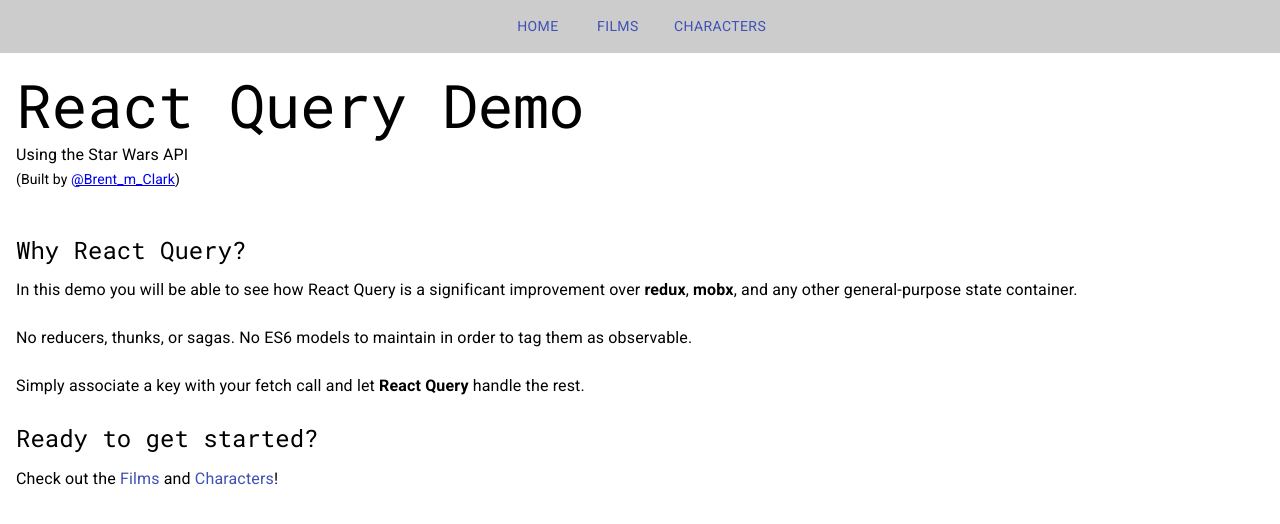
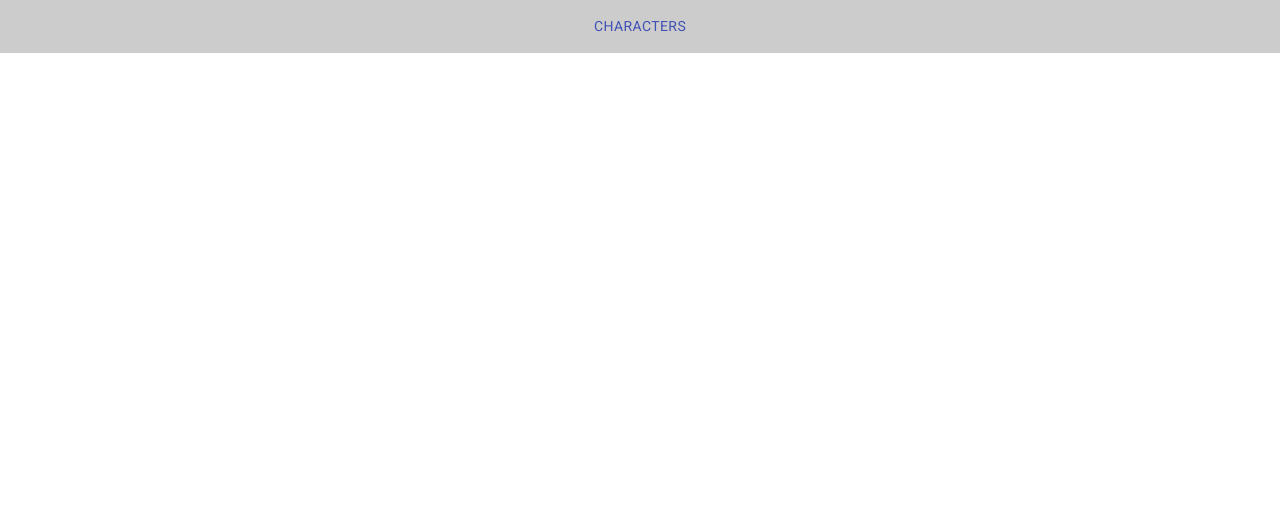
Before and after one commit to Swati27/Star-wars-project, a React (Create React App) app: page / in a window 1280 px wide. Shown: the top 524 px of the page. Built offline with nearby package versions, Linux system fonts and the light colour scheme.

Commit message:
implement search bar and film api

```diff
--- a/src/Character.js
+++ b/src/Character.js
@@ -1,5 +1,4 @@
 import {
-  Link,
   Paper,
   Table,
   TableBody,
@@ -11,7 +10,7 @@
 } from "@material-ui/core";
 
 import React from "react";
-import { Link as RouterLink } from "react-router-dom";
+import { Skeleton } from '@mui/material';
 import fetch from "./fetch";
 import { useQuery } from "react-query";
 import { withRouter } from "react-router";
@@ -26,8 +25,6 @@
   if (status === "error") return <p>Error :(</p>;
 
   console.info({ data, status, error });
-  const homeworldUrlParts = data.homeworld.split("/").filter(Boolean);
-  const homeworldId = homeworldUrlParts[homeworldUrlParts.length - 1];
 
   if (status !== "success") {
     return null;
@@ -65,23 +62,22 @@
               <TableCell>{data.mass}</TableCell>
             </TableRow>
             <TableRow>
-              <TableCell>Homeworld</TableCell>
-              <TableCell>
-                <Homeworld id={homeworldId} />
-              </TableCell>
+              <TableCell>Films</TableCell>
+              <TableCell>{Filmss(data)}</TableCell>
             </TableRow>
           </TableBody>
         </Table>
       </TableContainer>
-      <br />
-      <Typography variant="h4">Films</Typography>
-      {data.films.map((film) => {
-        const filmUrlParts = film.split("/").filter(Boolean);
-        const filmId = filmUrlParts[filmUrlParts.length - 1];
-        return <Film id={filmId} key={`Film-${filmId}`} />;
-      })}
     </div>
   );
+}
+
+function Filmss(data) {
+   return data.films.map((film) => {
+    const filmUrlParts = film.split("/").filter(Boolean);
+    const filmId = filmUrlParts[filmUrlParts.length - 1];
+    return <Film id={filmId} key={`Film-${filmId}`} />;
+  })
 }
 
 function Film(props) {
@@ -90,31 +86,16 @@
     fetch(`https://swapi.dev/api/films/${id}/`)
   );
 
-  if (status !== "success") {
-    return null;
-  }
+  if (status === "loading") return <Skeleton variant="text"/>;
+  if (status === "error") return <p>Error :(</p>;
+
   return (
-    <article key={id}>
-      <Link component={RouterLink} to={`/films/${id}`}>
-        <Typography variant="h6">
-          {data.episode_id}. {data.title}
-        </Typography>
-      </Link>
-    </article>
+        <div>
+          {data.title}
+        </div>
   );
 }
 
-function Homeworld(props) {
-  const { id } = props;
-  const { data, status } = useQuery(`homeworld-${id}`, () =>
-    fetch(`https://swapi.dev/api/planets/${id}/`)
-  );
 
-  if (status !== "success") {
-    return null;
-  }
-
-  return data.name;
-}
 
 export default withRouter(Character);
--- a/src/Characters.js
+++ b/src/Characters.js
@@ -1,22 +1,59 @@
 import { Link, Typography } from "@material-ui/core";
 
+import InputBase from '@mui/material/InputBase'
 import React from "react";
 import { Link as RouterLink } from "react-router-dom";
+import { Skeleton } from '@mui/material';
 import fetch from "./fetch";
+import { fetchJson } from '../src/api';
 import { useQuery } from "react-query";
+import { useState } from "react";
 
 export default function Characters(props) {
-  const { status, data } = useQuery("characters", () =>
-    fetch(`https://swapi.dev/api/people/`)
-  );
+  // const { status, data } = useQuery("characters", () =>
+  //   fetch(`https://swapi.dev/api/people/`)
+  // );
 
-  if (status === "loading") return <p>Loading...</p>;
-  if (status === "error") return <p>Error :(</p>;
+  const [searchval, setSearchval]= useState('');
+  const [people, setPeople] =useState([]);
+  const [isLoaded, setIsLoaded] = useState(false);
+
+  React.useEffect(() => {
+    fetchJson('people')
+    .then(peopleResponse => {
+      setIsLoaded(true);
+      setPeople(peopleResponse.results);
+      setSearchval(peopleResponse.results);
+      setIsLoaded(false);
+  })
+  }, []);
+
+
+
+    // if (isLoaded === "true") return <p>Loading...</p>;
+  // if (status === "error") return <p>Error :(</p>;
+
+  function handleChange(e) {
+    const input= e.target.value;
+    if(input!='')
+    {
+    let filterResult= people.filter((filter,i)=> filter.name.toLowerCase().startsWith(input.toLowerCase()));
+    setPeople(filterResult);
+    }
+    else
+    setPeople(searchval);
+  }
+
+  // function handleSubmit(e) {
+  //   //const input= e.target.value;
+  //   e.preventDefault();
+  //   //people.filter((filter,i)=> input?.toLowerCase()=== filter ? setPeople(filter): setPeople(''));
+  // }
 
   return (
     <div>
-      <Typography variant="h2">Characters</Typography>
-      {data.results.map((person) => {
+    <input id="searchbar" onKeyUp={handleChange} placeholder = "Find a Character.." name="searchtxt" type="text" />
+      {people.map((person) => {
         const personUrlParts = person.url.split("/").filter(Boolean);
         const personId = personUrlParts[personUrlParts.length - 1];
         return (
--- a/src/Film.js
+++ /dev/null
@@ -1,56 +0,0 @@
-import { Link, Typography } from "@material-ui/core";
-
-import React from "react";
-import { Link as RouterLink } from "react-router-dom";
-import fetch from "./fetch";
-import { useQuery } from "react-query";
-import { withRouter } from "react-router";
-
-function Film(props) {
-  const filmId = props.match.params.filmId;
-  const { data, status } = useQuery(`film-${filmId}`, () =>
-    fetch(`https://swapi.dev/api/films/${filmId}/`)
-  );
-
-  if (status === "loading") return <p>Loading...</p>;
-  // this will not be necessary when v1 is released.
-  if (data == null) {
-    console.info("this shouldn't happen but it does 2");
-    return <p>Loading...</p>;
-  }
-  if (status === "error") return <p>Error :(</p>;
-  return (
-    <div>
-      <Typography variant="h2">{data.title}</Typography>
-      <Typography variant="body1">{data.opening_crawl}</Typography>
-      <br />
-      <Typography variant="h4">Characters</Typography>
-      {data.characters.map((character) => {
-        const characterUrlParts = character.split("/").filter(Boolean);
-        const characterId = characterUrlParts[characterUrlParts.length - 1];
-        return <Character id={characterId} key={characterId} />;
-      })}
-    </div>
-  );
-}
-
-function Character(props) {
-  const { id } = props;
-  const { data, status } = useQuery(`character-${id}`, () =>
-    fetch(`https://swapi.dev/api/people/${props.id}/`)
-  );
-
-  if (status !== "success") {
-    return null;
-  }
-
-  return (
-    <article key={id}>
-      <Link component={RouterLink} to={`/characters/${id}`}>
-        <Typography variant="h6">{data.name}</Typography>
-      </Link>
-    </article>
-  );
-}
-
-export default withRouter(Film);
--- a/src/Films.js
+++ /dev/null
@@ -1,41 +0,0 @@
-import { Link, Typography } from "@material-ui/core";
-
-import React from "react";
-import { Link as RouterLink } from "react-router-dom";
-import fetch from "./fetch";
-import { useQuery } from "react-query";
-
-export default function Films(props) {
-  const { data, status } = useQuery("films", () =>
-    fetch("https://swapi.dev/api/films/")
-  );
-
-  if (status === "loading") {
-    return <p>Loading...</p>;
-  }
-  if (status === "error") {
-    return <p>Error :(</p>;
-  }
-
-  return (
-    <div>
-      <Typography variant="h2">Films</Typography>
-      {data.results.map((film) => {
-        const filmUrlParts = film.url.split("/").filter(Boolean);
-        const filmId = filmUrlParts[filmUrlParts.length - 1];
-        return (
-          <article key={filmId}>
-            <Link component={RouterLink} to={`/films/${filmId}`}>
-              <Typography variant="h6">
-                {film.episode_id}. {film.title}{" "}
-                <em>
-                  ({new Date(Date.parse(film.release_date)).getFullYear()})
-                </em>
-              </Typography>
-            </Link>
-          </article>
-        );
-      })}
-    </div>
-  );
-}
--- a/src/Home.js
+++ /dev/null
@@ -1,57 +0,0 @@
-import React from "react";
-import { Typography } from "@material-ui/core";
-import { makeStyles } from "@material-ui/core/styles";
-import { Link } from "@material-ui/core";
-import { Link as RouterLink } from "react-router-dom";
-
-export default function Home(props) {
-  const classes = useStyles();
-
-  return (
-    <div>
-      <Typography variant="h2">React Query Demo</Typography>
-      <Typography variant="subtitle1">Using the Star Wars API</Typography>
-      <Typography variant="subtitle2">
-        (Built by <a href="https://twitter.com/Brent_m_Clark">@Brent_m_Clark</a>
-        )
-      </Typography>
-      <section className={classes.main}>
-        <Typography variant="h5">Why React Query?</Typography>
-        <Typography variant="body1">
-          In this demo you will be able to see how React Query is a significant
-          improvement over <strong>redux</strong>, <strong>mobx</strong>, and
-          any other general-purpose state container.
-        </Typography>
-        <Typography variant="body1">
-          No reducers, thunks, or sagas. No ES6 models to maintain in order to
-          tag them as observable.
-        </Typography>
-        <Typography variant="body1">
-          Simply associate a key with your fetch call and let{" "}
-          <strong>React Query</strong> handle the rest.
-        </Typography>
-        <Typography variant="h5">Ready to get started?</Typography>
-        <Typography variant="body1">
-          Check out the{" "}
-          <Link component={RouterLink} to="/films">
-            Films
-          </Link>{" "}
-          and{" "}
-          <Link component={RouterLink} to="/characters">
-            Characters
-          </Link>
-          !
-        </Typography>
-      </section>
-    </div>
-  );
-}
-
-const useStyles = makeStyles(theme => ({
-  main: {
-    margin: "44px 0",
-    "& p": {
-      margin: "12px 0 24px"
-    }
-  }
-}));
--- a/src/Layout.js
+++ b/src/Layout.js
@@ -3,10 +3,7 @@
 
 import Character from "./Character";
 import Characters from "./Characters";
-import Film from "./Film";
-import Films from "./Films";
 import Home from "./Home";
-import LoopIcon from "@material-ui/icons/Loop";
 import React from "react";
 import { makeStyles } from "@material-ui/core/styles";
 import { useIsFetching } from "react-query";
@@ -32,33 +29,17 @@
   return (
     <div className="App">
       <nav className={classes.menu}>
-        <Link component={RouterLink} to="/">
-          <Button color="primary">Home</Button>
-        </Link>
-        <Link component={RouterLink} to="/films">
-          <Button color="primary">Films</Button>
-        </Link>
         <Link component={RouterLink} to="/characters">
           <Button color="primary">Characters</Button>
         </Link>
-        {isFetching > 0 && <LoopIcon className={classes.rotatingIcon} />}
       </nav>
       <main className={classes.main}>
         <Switch>
-          <Route exact path="/films">
-            <Films />
-          </Route>
-          <Route exact path="/films/:filmId">
-            <Film />
-          </Route>
           <Route exact path="/characters">
             <Characters />
           </Route>
           <Route exact path="/characters/:characterId">
             <Character />
-          </Route>
-          <Route path="/">
-            <Home />
           </Route>
         </Switch>
       </main>
--- /dev/null
+++ b/src/api/index.js
@@ -0,0 +1,14 @@
+export async function fetchJson(url, init) {
+    const response = await fetch(
+      `https://swapi.dev/api/${url}/`,
+      {
+        ...init ?? {},
+        headers: {
+          Accept: 'application/json',
+          'Content-Type': 'application/json',
+        }
+      })
+
+
+    return response.json()
+  }
--- /dev/null
+++ b/src/react-app-env.d.ts
@@ -0,0 +1 @@
+/// <reference types="react-scripts" />
```
Also changed, not shown: package.json (+7 -2 lines), src/App.js (+7 -9 lines), tsconfig.json (added, +29 -0 lines).
